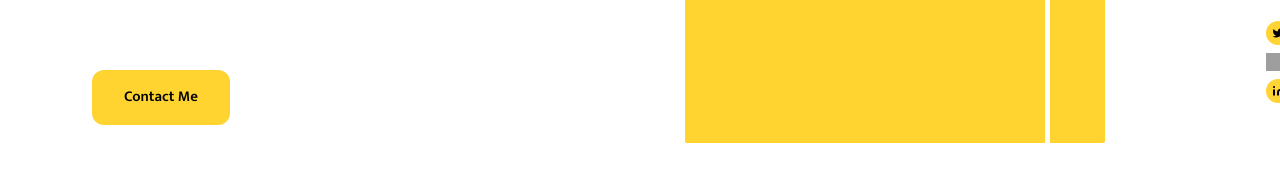
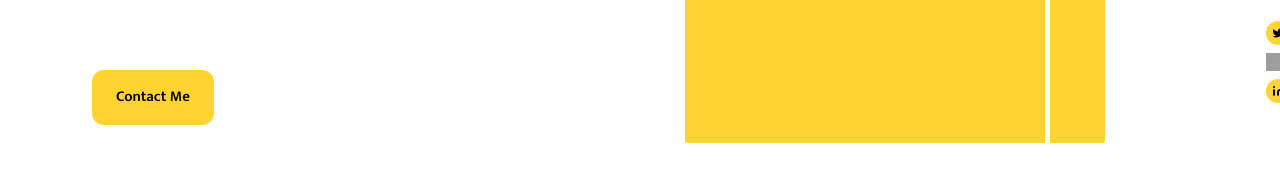
Before and after one commit to dixitsanskar/Portfolio, a Vue app: page / in a window 1280 px wide. Shown: the part 466-641 px from the top of the page. Built offline with nearby package versions, Linux system fonts and the light colour scheme; grey boxes are pictures that could not be loaded.

Commit message:
link added in hero

```diff
--- a/src/views/HeadBanner.vue
+++ b/src/views/HeadBanner.vue
@@ -44,7 +44,7 @@ import heads from "@/components/Heading.vue"
         </div>
         <div class="relative mt-10  w-[138px] h-[56px] text-center">
           <!-- <img class="absolute top-0 left-0 w-[138px] h-[56px] rounded-lg" alt="" src="Rectangle 2023.svg" /> -->
-          <div class="font-semibold bg-[#ffd330] rounded-[12px] px-2 py-3 leading-[150%]">Contact Me</div>
+          <a class="!justify-start hover:no-underline" href=""><div class="font-semibold bg-[#ffd330] rounded-[12px] px-4 py-3 leading-[150%]">Contact Me</div></a>
         </div>
         </div>
         <!-- <div class="absolute top-0 left-0 w-[99px] h-[42px] text-[20px] text-[#ffd330]">
```
